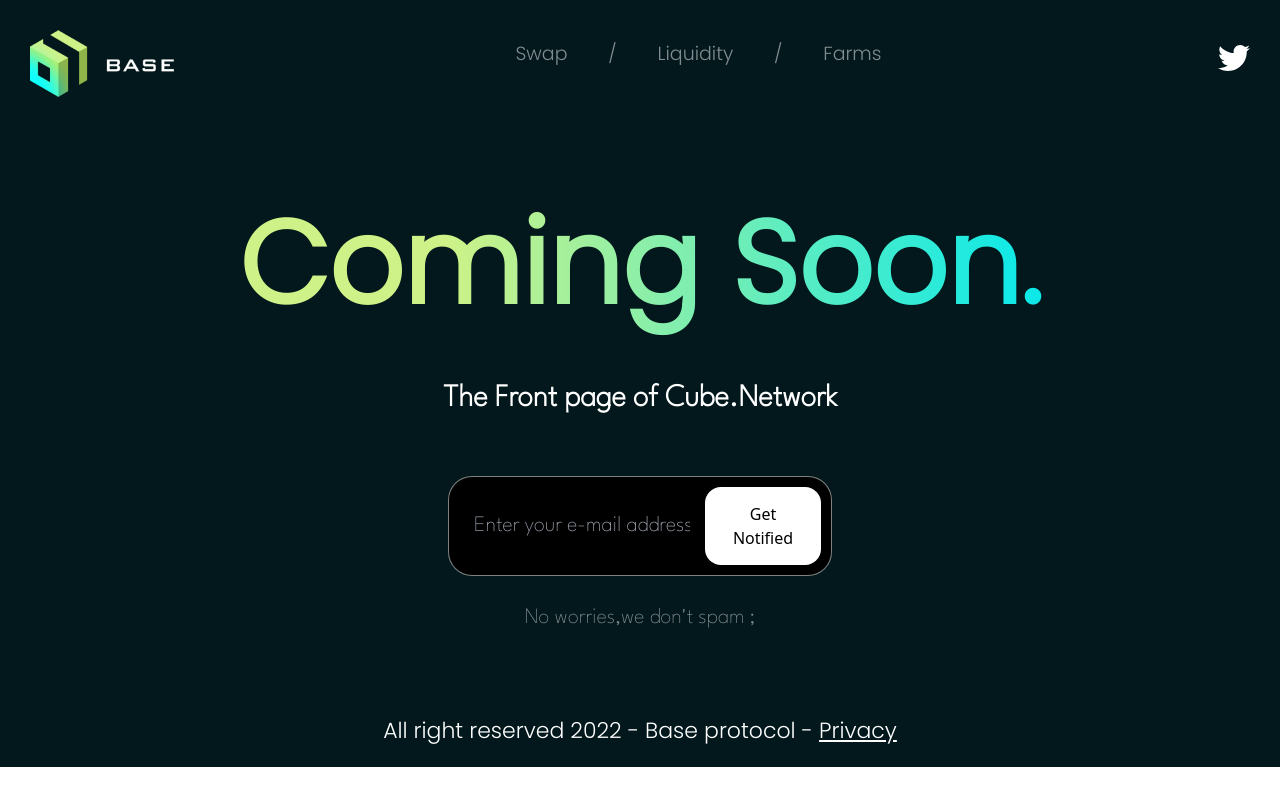
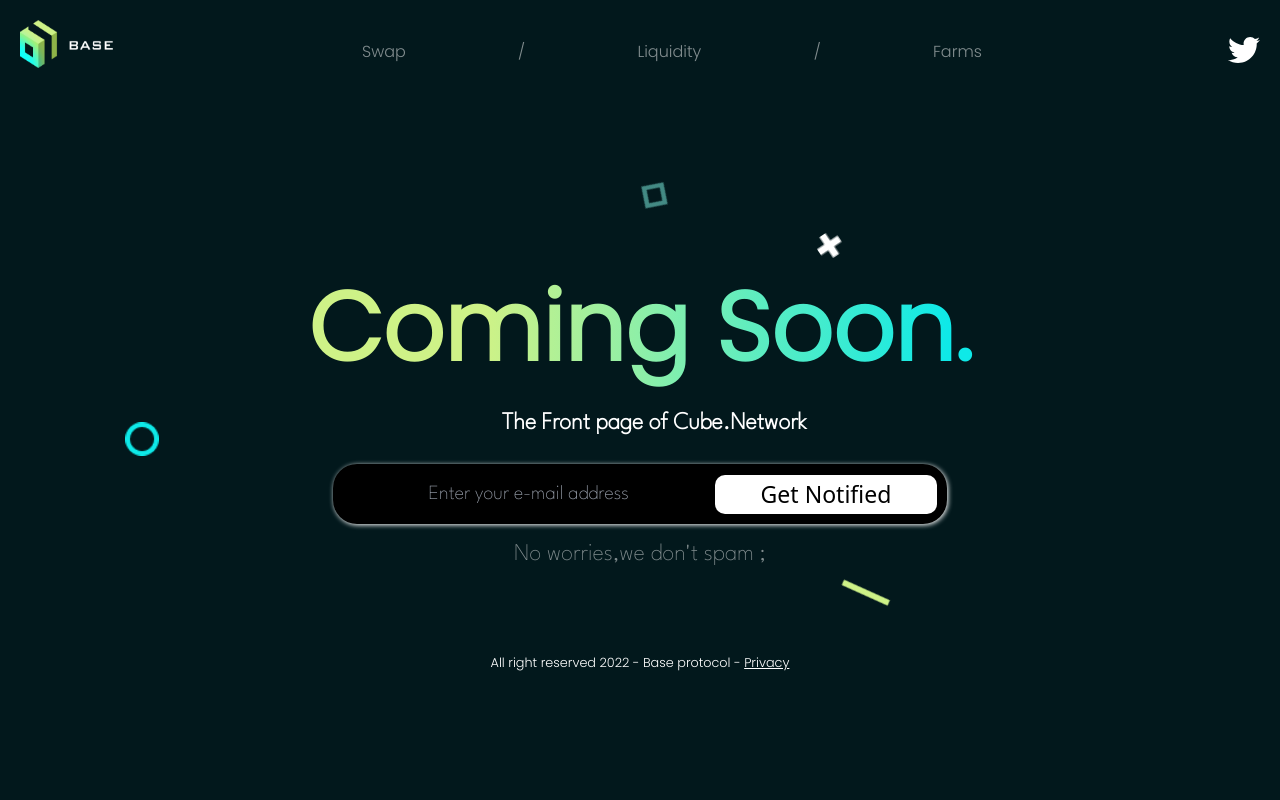
Before and after one commit to Mcverickk/Base-project, a React (Create React App) app: page / in a window 1280 px wide. Built offline with nearby package versions, Linux system fonts and the light colour scheme.

Commit message:
Disabled Links

```diff
--- a/public/index.html
+++ b/public/index.html
@@ -9,7 +9,7 @@
       name="description"
       content="Web site created using create-react-app"
     />
-    <link rel="apple-touch-icon" href="%PUBLIC_URL%/logo192.png" />
+    <!-- <link rel="apple-touch-icon" href="%PUBLIC_URL%/logo192.png" /> -->
     <!--
       manifest.json provides metadata used when your web app is installed on a
       user's mobile device or desktop. See https://developers.google.com/web/fundamentals/web-app-manifest/
--- a/src/components/Homepage/Homepage.js
+++ b/src/components/Homepage/Homepage.js
@@ -1,4 +1,4 @@
-import React, { useState } from 'react'
+import React, { useState,useEffect } from 'react'
 import './styles.css'
 import logo from './baselogo.png'
 import { FaTwitter } from 'react-icons/fa'
@@ -8,49 +8,89 @@ import Rect3 from './Rect3.png'
 import Rect4 from './Rect4.png'
 import { Links } from './HomepageLinks'
 import { NavLink } from 'react-router-dom'
+import { motion } from 'framer-motion'
+import Aos from 'aos'
+import "aos/dist/aos.css";
 
 
 function Homepage() {
 
-  const [isActive,setActive] = useState(true)
+    useEffect(()=>{Aos.init({
+        duration:1000
+      })},[])
 
 
+  const [isActive,setActive] = useState(false)
+    setTimeout(() => {
+            setActive(!isActive)
+    }, 10000000000);
+
   return (
-    <div>
+    <div style={{overflow:'hidden',backgroundColor:'#02181C',height:'100vh'}}>
 
         <nav>
-            <img src={logo} alt="Base"></img>
+            <img data-aos="fade-up" src={logo} alt="Base"></img>
             <div className='Links'>
             {   Links.map((item,index)=>{
                 return(
-                    <NavLink to={isActive? `${item.path}` :'/'} key={index}>
-                        {item.title}
+                    <NavLink
+                        to={isActive? `${item.path}` :'/'}
+                        style={ isActive?   {cursor:'pointer'}    :   {cursor:'not-allowed'}}
+                        key={index}>
+                        <li data-aos-duration="1000" data-aos="fade-right" data-aos-delay={item.delay} style={{listStyle:'none'}}> {item.title}</li>
                     </NavLink>
-                    // <Link to={isActive ? '/link-to-route' : '#'} />
                 )
             }) }
             </div>
-            <div style={{paddingTop:'12px'}}><FaTwitter color='#fff' size={32} /></div>
+            <motion.a className='twitter' data-aos="fade-down" href='/' whileHover={{
+                      y:[5,-5,5,-5],
+                      rotate:[0,-20,0,-20,0,-20],
+                    }}
+                style={{paddingTop:'12px'}}><FaTwitter color='#fff' size={32} /></motion.a>
         </nav>
-
-        {/* <div><div className='blur1'></div></div> */}
-            {/* <img src={Rect1} alt=".."></img>
-            <img src={Rect2} alt=".."></img>
-            <img src={Rect3} alt=".."></img>
-            <img src={Rect4} alt=".."></img> */}
 
         <div className='TextContainer'>
 
-            <div>Coming Soon.</div>
-            <div>The Front page of Cube.Network</div>
+            <div className='blu1'>
+                <motion.img src={Rect1} alt=".."
+                    animate={{rotate:180,scale:1.5}}
+                    transition={{duration:0.75,repeat:Infinity}}
+                    />
+                <motion.img src={Rect2} alt=".."
+                    animate={{rotate:-180,scale:2}}
+                    transition={{duration:0.75,repeat:Infinity}}
+                 />
+            </div>
+
+            <div data-aos="fade-down" data-aos-duration='2000'>Coming Soon.</div>
+
+            <div data-aos="fade-left" data-aos-delay="500" data-aos-duration='2000'><motion.img src={Rect3} alt=".."
+                    animate={{scale:1.2}}
+                    transition={{duration:0.5,repeat:Infinity}}
+                />The Front page of Cube.Network</div>
+
             <div>
                 <input type="email" placeholder='Enter your e-mail address'></input>
-                <button>Get Notified</button>
+                <motion.button whileHover={{
+                    //   y:[5,-5,5,-5],
+                      rotate:[0,10,-10,10,-10,10,-10,0],
+                    }}>Get Notified</motion.button>
             </div>
+
             <div>No worries,we don't spam ;</div>
+
+            <div><div className='blur2' />
+                <motion.img src={Rect4} alt=".."
+                    animate={{rotate:-45}}
+                    transition={{duration:1,repeat:Infinity}}
+                />
+            </div>
+
         </div>
 
-        <footer>
+        <footer
+            // data-aos="fade-down"
+        >
             All right reserved 2022 - Base protocol - <a href="/"><u>Privacy</u></a>
         </footer>
 
--- a/src/components/Homepage/HomepageLinks.js
+++ b/src/components/Homepage/HomepageLinks.js
@@ -1,27 +1,32 @@
 export const Links = [
     {
         title:'Swap',
-        path:'/swap'
+        path:'/swap',
+        delay:200
     },
 
     {
         title:'/',
-        path:'/swap'
+        path:'/swap',
+        delay:200
     },
 
     {
         title:'Liquidity',
-        path:'/liquidity'
+        path:'/liquidity',
+        delay:600
     },
 
     {
         title:'/',
-        path:'/liquidity'
+        path:'/liquidity',
+        delay:600
     },
 
     {
         title:'Farms',
-        path:'/farms'
+        path:'/farms',
+        delay:1000
     }
 
 ]
--- a/src/components/Homepage/styles.css
+++ b/src/components/Homepage/styles.css
@@ -1,119 +1,500 @@
 @import url('https://fonts.googleapis.com/css2?family=League+Spartan:wght@100&display=swap');
 
 nav{
-    /* border: 2px red solid; */
     display: flex;
     justify-content:space-between ;
     background: #02181C;
-    padding: 30px;
+    padding: 10px 50px 10px 50px;
+    align-items: center;
 }
 
 .Links{
     font-family: 'Poppins';
     font-weight: 400;
-    font-size: 19px;
-    line-height: 28px;
+    font-size: 1em;
     text-align: center;
     color: rgba(255, 255, 255, 0.5);
     display: flex;
     justify-content: space-between;
     width: 30%;
-    padding-top: 10px;
+    padding-top: 15px;
+    margin-left: -8%;
 }
 
+.TextContainer{
+    background: #02181C;
+    text-align: center;
+    /* border: 2px blue solid; */
+    font-size: 5em;
+    padding-top: 0.6em;
+}
 
-/* .blur1{
+.TextContainer > div:nth-child(1){
+    width: 40%;
+    margin-left: auto;
+}
+
+.TextContainer > div:nth-child(1) > img:nth-child(2){
+    margin: 5% 0% 0% 35%;
+}
+
+.blur1{
     background: #CEF287;
     filter: blur(500px);
     width: 443px;
     height: 140px;
-    border: 2px red solid;
-} */
-
-.TextContainer{
-    /* border: 2px red solid; */
-    background: #02181C;
-    text-align: center;
 }
 
-.TextContainer > div:nth-child(1)
+/* Coming Soon */
+.TextContainer > div:nth-child(2)
 {
     font-family: 'Poppins';
-    /* font-style: normal; */
-    font-weight: 800;
-    font-size: 116px;
-    line-height: 174px;
+    font-weight: 900;
+    font-size: 1.4em;
     text-align: center;
     background: linear-gradient(90.73deg, #CEF287 34.94%, #0EE9E8 80.09%);
     -webkit-background-clip: text;
     -webkit-text-fill-color: transparent;
     background-clip: text;
-    padding-top: 50px;
 }
 
-.TextContainer > div:nth-child(2)
+
+/* The Front Page ... */
+.TextContainer > div:nth-child(3)
 {
-    /* font-family: 'Spartan'; */
+    width: 50%;
+    margin: 0.2em auto;
+    font-family: 'League Spartan', sans-serif;
     font-style: normal;
-    margin-top: 30px;
-    font-family: 'League Spartan', sans-serif;
-    font-weight: 700;
-    font-size: 31px;
-    line-height: 35px;
+    font-weight: 900;
+    font-size: 0.3em;
     color: #FFFFFF;
 }
 
-.TextContainer > div:nth-child(3){
+.TextContainer > div:nth-child(3) > img
+{
+    margin-top: 20px;
+    float: left;
+}
+
+
+/* Input Field */
+.TextContainer > div:nth-child(4){
     background: #000000;
-    /* margin-top: 60px; */
-    border: 1px solid rgba(255, 255, 255, 0.5);
+    border: 0px solid rgba(255, 255, 255, 0.5);
+    box-shadow: 1px 1px 5px white;
     border-radius: 24px;
     width: 30%;
-    margin: 60px auto 0px auto;
+    margin: 0.4em auto 0px auto;
     padding: 10px;
     display: flex;
     justify-content: space-between;
 }
 
-.TextContainer > div:nth-child(3) > button{
-    background: #FFFFFF;
-    border-radius: 16px;
-    padding: 15px;
-}
-
-.TextContainer > div:nth-child(3) > input{
+.TextContainer > div:nth-child(4) > input{
     background: transparent;
     border-radius: 16px;
-    padding: 15px;
+    padding: 5px;
     font-family: 'League Spartan';
     font-style: normal;
     font-weight: 500;
-    font-size: 22px;
-    line-height: 25px;
+    font-size: 0.25em;
     color: #FFFFFF;
     outline: none;
 }
 
-.TextContainer > div:nth-child(4){
+.TextContainer > div:nth-child(4) > button{
+    background: #FFFFFF;
+    border-radius: 10px;
+    padding: 5px 10px 10px 5px;
+    font-size: 0.2em;
+}
+
+/* No worries ... */
+.TextContainer > div:nth-child(5){
     font-family: 'League Spartan';
     font-style: normal;
     font-weight: 400;
-    font-size: 22px;
-    line-height: 25px;
+    margin-top: 0.5em;
+    font-size: 0.25em;
     color: #FFFFFF;
     opacity: 0.5;
-    margin-top: 30px;
+}
+
+
+/* Img4 */
+.TextContainer > div:nth-child(6){
+    width: 30%;
+    margin-left: auto;
+}
+
+.blur2{
+    background: red;
+    filter: blur(5px);
 }
 
 footer{
     text-align: center;
-    /* border: 2px red solid; */
     background: #02181C;
-    padding: 83px 20px 20px 20px;
+    padding: 60px 20px 20px 20px;
     font-family: 'Poppins';
     font-style: normal;
     font-weight: 400;
     font-size: 22px;
     color: #FFFFFF;
+    font-size: 1em;
+    /* border: 2px red solid; */
+}
 
+@media screen and (min-width:320px) {
+    nav{
+        padding: 10px 0px 0px 0px;
+        flex-direction: column;
+    }
+
+    nav > img{
+        height: 3em;
+        width: 6em;
+    }
+
+    .twitter{
+        display: none;
+    }
+
+    .Links{
+        width: 90%;
+        margin: auto;
+    }
+
+    .TextContainer{
+        font-size: 2em;
+        margin-top: 15%;
+    }
+
+    .TextContainer > div:nth-child(1){
+        width: 50%;
+    }
+
+    .TextContainer > div:nth-child(2){
+        width: 100%;
+        font-size: 1.5em;
+    }
+
+    .TextContainer > div:nth-child(3){
+        width: 100%;
+        font-size: 0.5em;
+    }
+
+    .TextContainer > div:nth-child(3) >img{
+        display: none;
+    }
+
+    .TextContainer > div:nth-child(4){
+        width: 90%;
+        font-size: 1em;
+    }
+
+    .TextContainer > div:nth-child(4) > input{
+        font-size: 0.4em;
+        text-align: center;
+        justify-content: center;
+    }
+
+    .TextContainer > div:nth-child(4) >button{
+        font-size: 0.5em;
+        width: 40%;
+        margin: auto;
+        padding: 2px ;
+    }
+
+    .TextContainer > div:nth-child(5){
+        width: 100%;
+        font-size: 0.5em;
+    }
+
+    footer{
+        font-size: 0.7em;
+        padding:70px 10px 0px 10px ;
+    }
 }
+
+
+
+@media screen and (min-width:375px) {
+
+    .TextContainer{
+        width: 90%;
+        font-size: 2em;
+        margin: 12% auto 0% auto;
+    }
+
+    .TextContainer > div:nth-child(2){
+        font-size: 1.6em;
+    }
+
+    .TextContainer > div:nth-child(4){
+        width: 90%;
+        font-size: 1.2em;
+
+    }
+
+    .TextContainer > div:nth-child(4) > input{
+        width: 100%;
+        font-size: 0.4em;
+    }
+
+    .TextContainer > div:nth-child(4) > button{
+        width: 60%;
+        font-size: 0.4em;
+        font-weight: 500;
+    }
+
+    footer{
+        font-size: 0.7em;
+        padding:50px 10px 0px 10px;
+    }
+}
+
+@media screen and (min-width:425px) and (max-width:600px) {
+    .TextContainer{
+        width: 90%;
+        font-size: 2em;
+        margin: 10% auto 0% auto;
+    }
+
+    .TextContainer > div:nth-child(2){
+        font-size: 1.8em;
+    }
+
+    .TextContainer > div:nth-child(3) >img{
+        display: block;
+    }
+
+    .TextContainer > div:nth-child(4){
+        width: 90%;
+        font-size: 1.2em;
+    }
+
+    .TextContainer > div:nth-child(4) > input{
+        width: 100%;
+        font-size: 0.4em;
+    }
+
+    .TextContainer > div:nth-child(4) > button{
+        width: 60%;
+        font-size: 0.4em;
+        font-weight: 500;
+    }
+
+    footer{
+        font-size: 0.7em;
+        padding:50px 10px 0px 10px ;
+    }
+}
+
+
+@media screen and (min-width:600px) {
+    .TextContainer{
+        width: 90%;
+        font-size: 2.5em;
+        margin: 12% auto 0% auto;
+    }
+
+    .TextContainer > div:nth-child(2){
+        font-size: 1.8em;
+    }
+
+    .TextContainer > div:nth-child(3) >img{
+        display: block;
+    }
+
+    .TextContainer > div:nth-child(4){
+        width: 60%;
+        font-size: 1.2em;
+    }
+
+    .TextContainer > div:nth-child(4) > input{
+        width: 100%;
+        font-size: 0.35em;
+    }
+
+    .TextContainer > div:nth-child(4) > button{
+        width: 60%;
+        font-size: 0.4em;
+        font-weight: 500;
+    }
+
+    footer{
+        font-size: 0.7em;
+        padding:40px 10px 0px 10px ;
+    }
+}
+
+
+@media screen and (min-width:768px) {
+    nav{
+        display: flex;
+        flex-direction: row;
+        padding: 20px;
+    }
+
+    .Links{
+        width: 50%;
+    }
+
+    .twitter{
+        display: block;
+    }
+
+    .TextContainer{
+        width: 90%;
+        font-size: 2.5em;
+        margin: 8% auto 0% auto;
+    }
+
+    .TextContainer > div:nth-child(2){
+        font-size: 1.8em;
+    }
+
+    .TextContainer > div:nth-child(3) >img{
+        display: block;
+    }
+
+    .TextContainer > div:nth-child(4){
+        width: 60%;
+        font-size: 1.2em;
+    }
+
+    .TextContainer > div:nth-child(4) > input{
+        width: 100%;
+        font-size: 0.35em;
+    }
+
+    .TextContainer > div:nth-child(4) > button{
+        width: 60%;
+        font-size: 0.4em;
+        font-weight: 500;
+    }
+
+    footer{
+        font-size: 0.7em;
+        padding:50px 10px 0px 10px ;
+    }
+}
+
+
+@media screen and (min-width:1024px) {
+    nav{
+        display: flex;
+        flex-direction: row;
+        padding: 20px;
+    }
+
+    .Links{
+        width: 50%;
+    }
+
+    .twitter{
+        display: block;
+    }
+
+    .TextContainer{
+        width: 80%;
+        font-size: 3em;
+        margin: 5% auto 0% auto;
+    }
+
+    .TextContainer > div:nth-child(2){
+        font-size: 2em;
+    }
+
+    .TextContainer > div:nth-child(3) >img{
+        display: block;
+    }
+
+    .TextContainer > div:nth-child(4){
+        width: 60%;
+        font-size: 1.2em;
+    }
+
+    .TextContainer > div:nth-child(4) > input{
+        width: 100%;
+        font-size: 0.35em;
+    }
+
+    .TextContainer > div:nth-child(4) > button{
+        width: 60%;
+        font-size: 0.4em;
+        font-weight: 500;
+    }
+
+    footer{
+        font-size: 0.8em;
+        padding:40px 10px 20px 10px ;
+    }
+}
+
+
+@media screen and (min-width:1440px) {
+    nav{
+        display: flex;
+        flex-direction: row;
+        padding: 20px;
+        /* border: 2px red solid; */
+    }
+
+    .Links{
+        width: 50%;
+    }
+
+    .twitter{
+        display: block;
+    }
+
+    .TextContainer{
+        width: 80%;
+        font-size: 2.8em;
+        margin: 2% auto 0% auto;
+        /* border: 2px red solid; */
+    }
+
+    .TextContainer > div:nth-child(1){
+        width: 40%;
+        margin-left: auto;
+    }
+
+    .TextContainer > div:nth-child(2){
+        font-size: 2em;
+    }
+
+    .TextContainer > div:nth-child(3){
+        width: 60%;
+    }
+
+    .TextContainer > div:nth-child(3) >img{
+        display: block;
+    }
+
+    .TextContainer > div:nth-child(4){
+        width: 35%;
+        font-size: 1.2em;
+    }
+
+    .TextContainer > div:nth-child(4) > input{
+        width: 100%;
+        font-size: 0.35em;
+    }
+
+    .TextContainer > div:nth-child(4) > button{
+        width: 60%;
+        font-size: 0.4em;
+        font-weight: 500;
+    }
+
+    footer{
+        /* border: 2px red solid; */
+        font-size: 1em;
+        margin-top: 30px;
+        padding:100px 10px 0px 10px ;
+    }
+}
```
